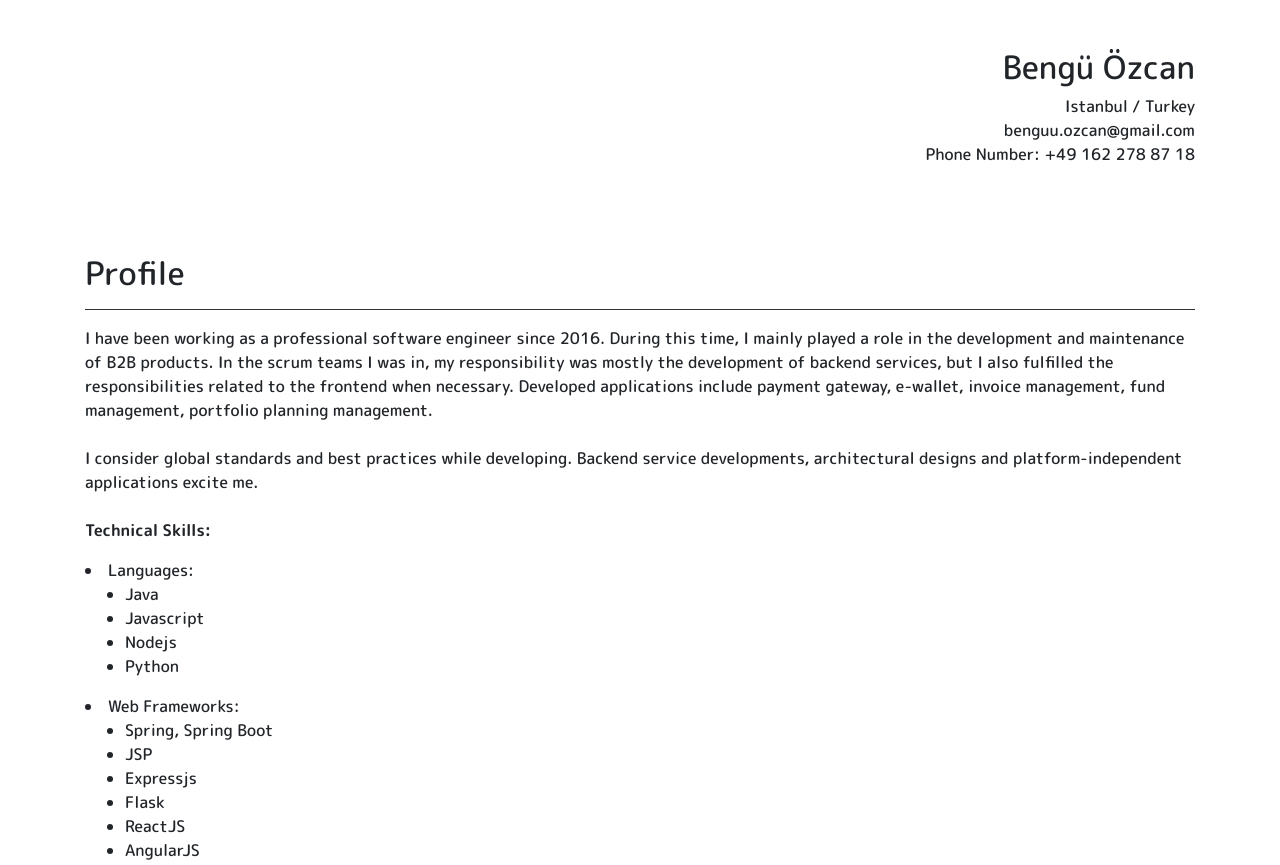
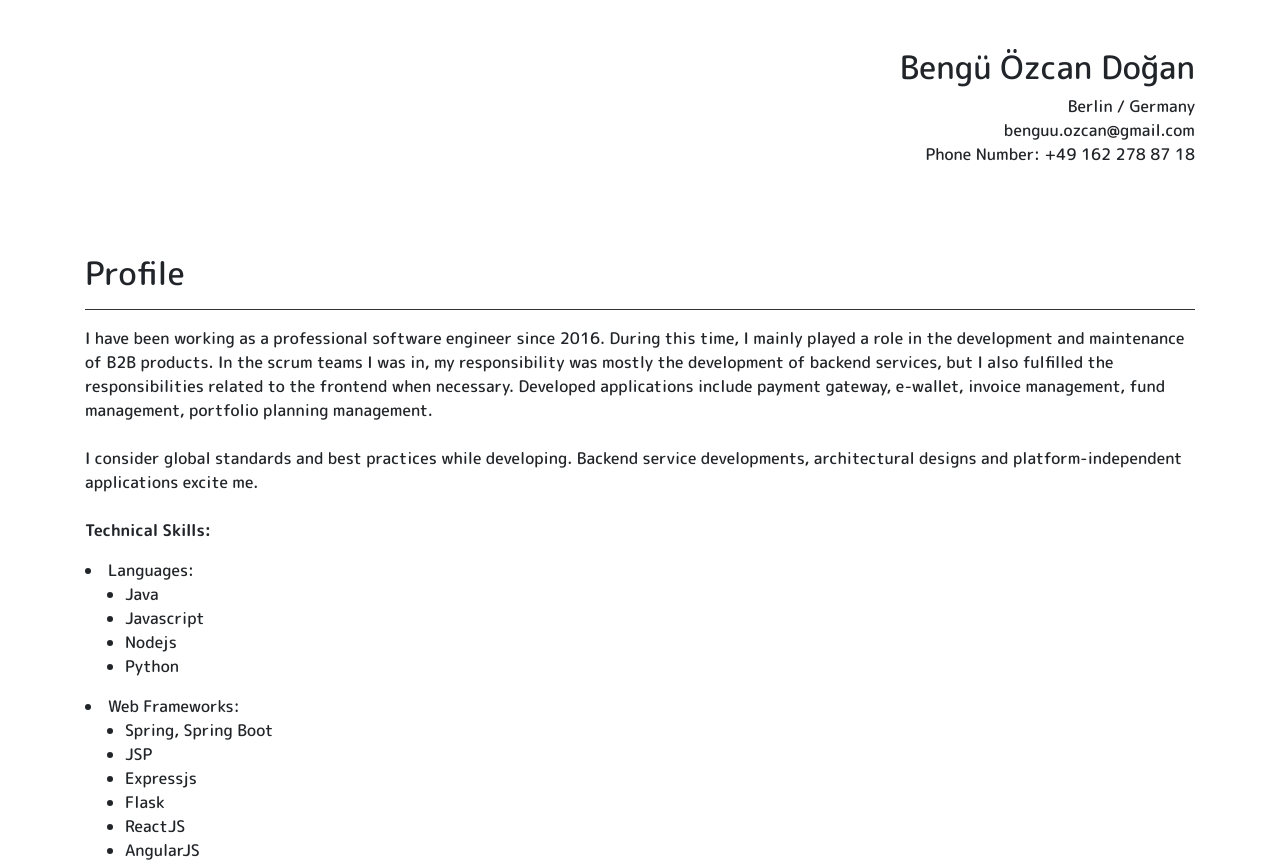
Before and after one commit to benguozcan/benguozcan.github.io, a plain HTML site: page index.html in a window 1280 px wide. Shown: the top 865 px of the page. Drawn offline with Linux system fonts and the light colour scheme.

Commit message:
Update index.html

```diff
--- a/index.html
+++ b/index.html
@@ -26,8 +26,8 @@
       <div class="">
         <br />
         <br />
-        <h2 align="right">Bengü Özcan</h2>
-        <p align="right">Istanbul / Turkey <br />benguu.ozcan@gmail.com <br />Phone Number: +49 162 278 87 18</p>
+        <h2 align="right">Bengü Özcan Doğan</h2>
+        <p align="right">Berlin / Germany <br />benguu.ozcan@gmail.com <br />Phone Number: +49 162 278 87 18</p>
         <br />
         <br />
         <br />
```
